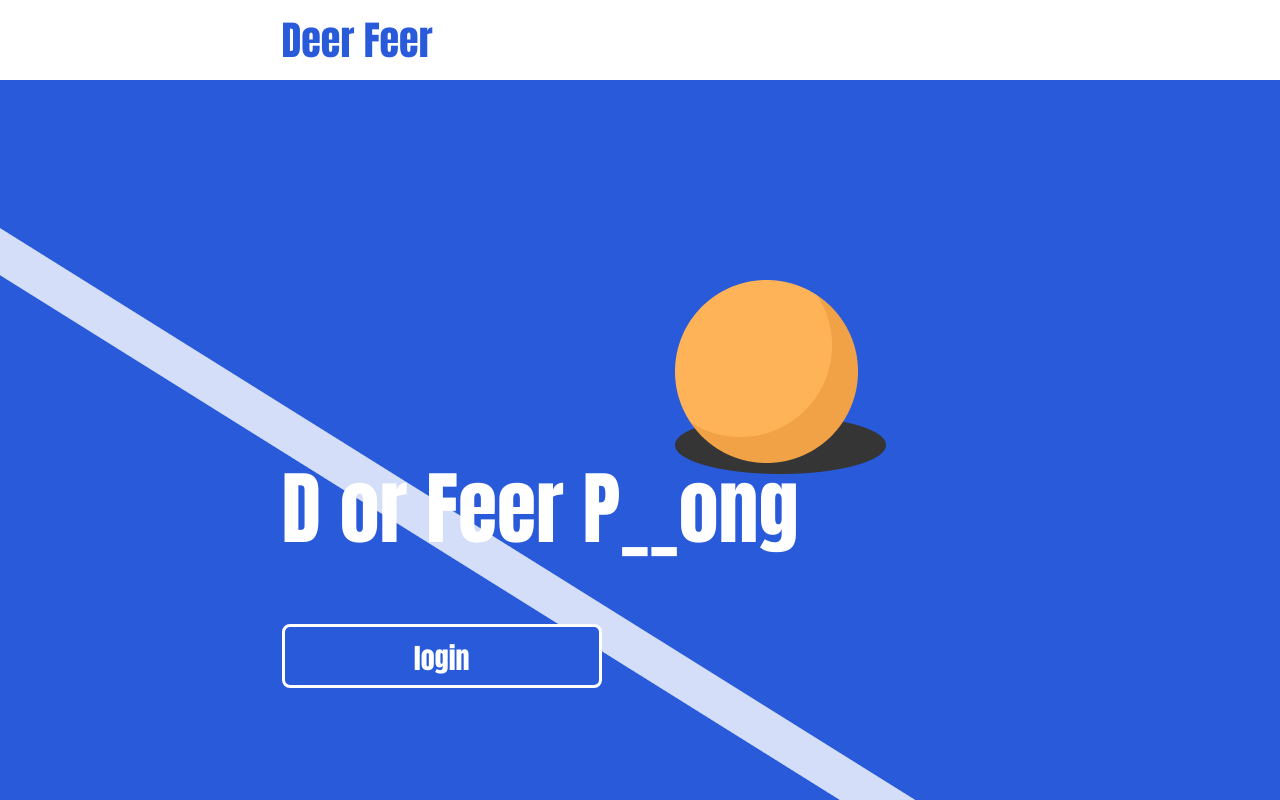
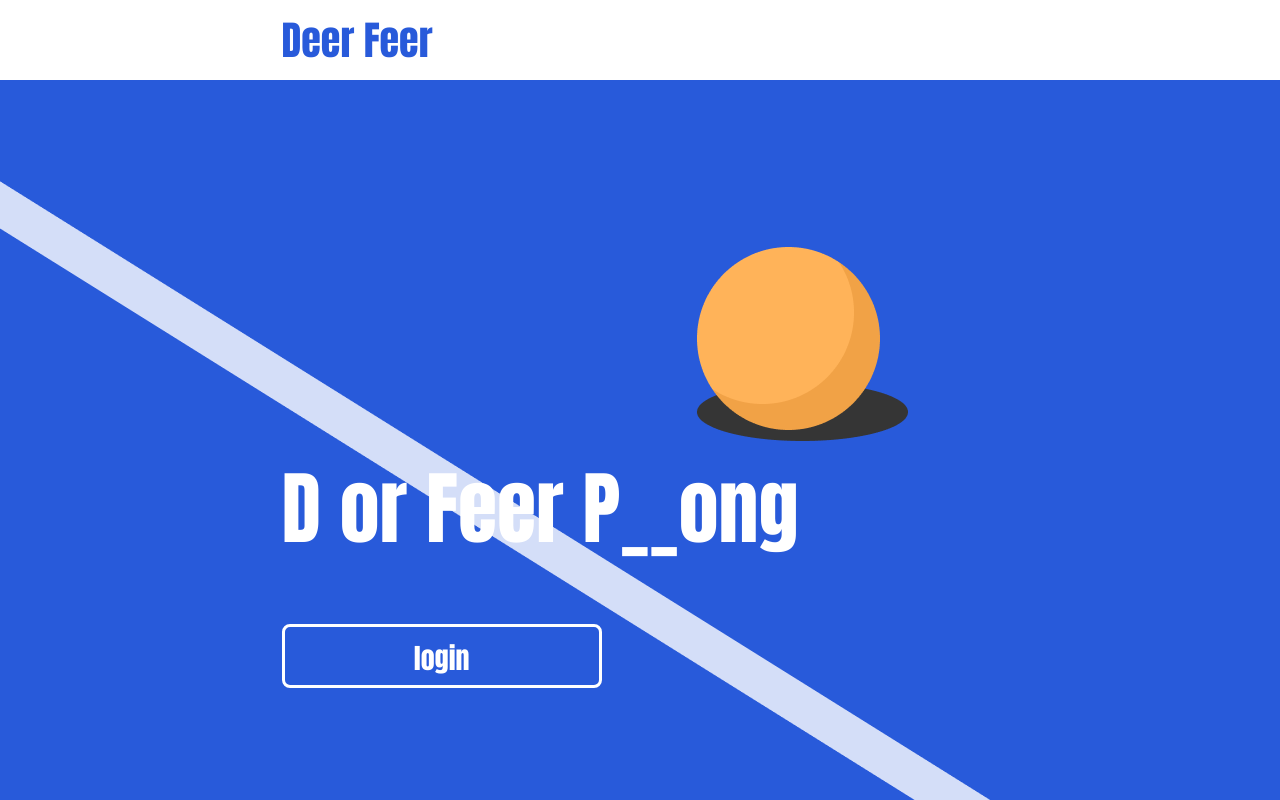
Before and after one commit to Pierrot-jang-pilkyu/ft_transcendence-front_end, a React (Vite) app: page / in a window 1280 px wide. Shown: the top 800 px of the page. Built offline with nearby package versions, Linux system fonts and the light colour scheme.

Commit message:
home image push

```diff
--- a/src/pages/Home/Header.module.css
+++ b/src/pages/Home/Header.module.css
@@ -2,7 +2,7 @@
 	position: absolute;
 	left: 0;
 	top: 0;
-	width: 100%;
+	width: 100vw;
 	height: 80px;
 	background: #FFF;
 }
--- a/src/pages/Home/Home.module.css
+++ b/src/pages/Home/Home.module.css
@@ -24,7 +24,7 @@
 
 .background {
 	width: 100vw;
-	height: 100vh;
+	height: 120vh;
 	/* max-width: 1920px; */
 	/* aspect-ratio: 1920 / 1080; */
 	background: #285ADA;
```
Also changed, not shown: src/pages/Home/HomeBall.png.
